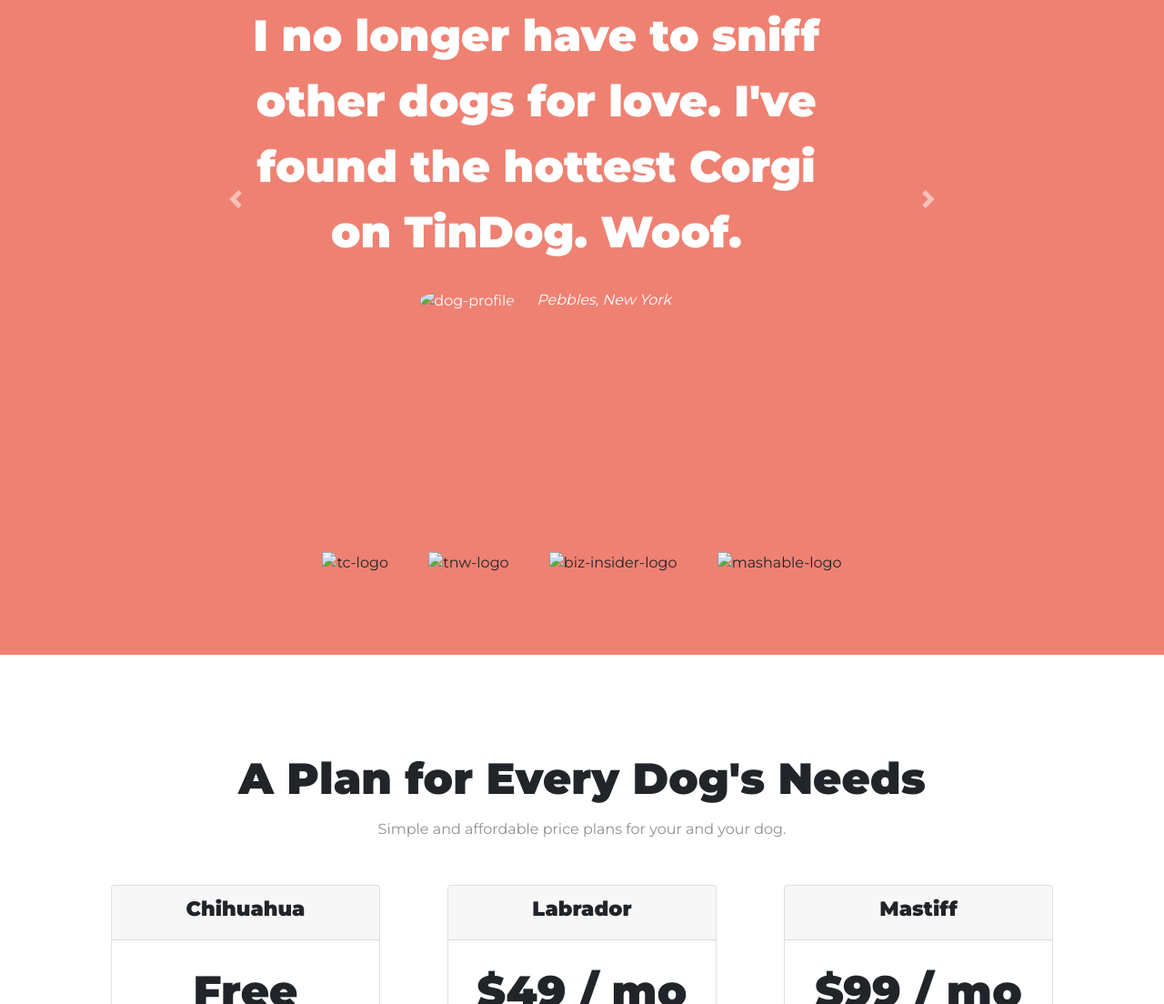
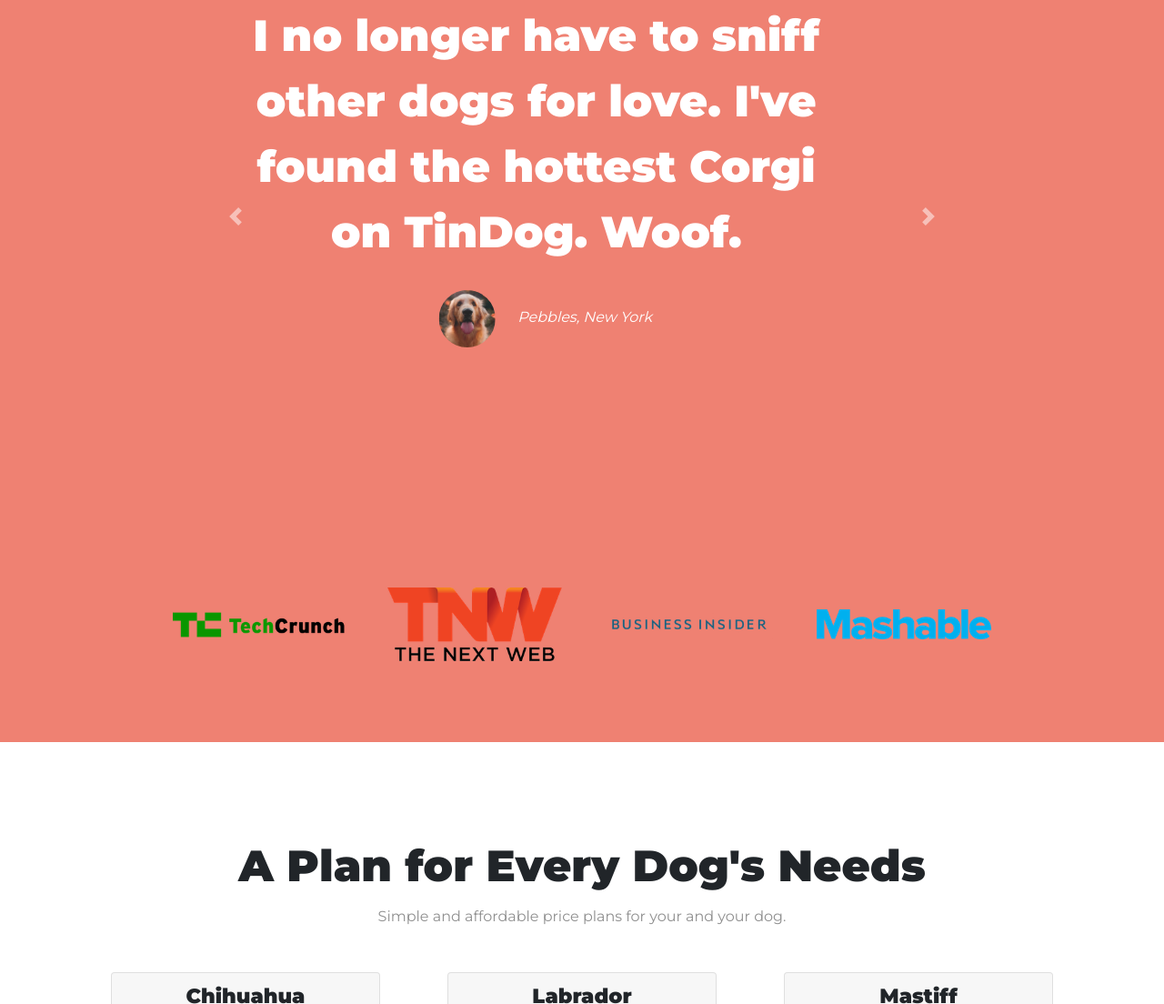
Before and after one commit to Sejal0987/tinDog, a plain HTML site: page index.html in a window 1280 px wide. Shown: the part 1248-2352 px from the top of the page at 91% size. Drawn offline with nearby package versions, Linux system fonts and the light colour scheme; files that its build step writes are made by us from their sources.

Commit message:
Update index.html

```diff
--- a/index.html
+++ b/index.html
@@ -9,7 +9,7 @@
   <script src="https://code.jquery.com/jquery-3.3.1.slim.min.js" integrity="sha384-q8i/X+965DzO0rT7abK41JStQIAqVgRVzpbzo5smXKp4YfRvH+8abtTE1Pi6jizo" crossorigin="anonymous"></script>
   <script src="https://cdnjs.cloudflare.com/ajax/libs/popper.js/1.14.7/umd/popper.min.js" integrity="sha384-UO2eT0CpHqdSJQ6hJty5KVphtPhzWj9WO1clHTMGa3JDZwrnQq4sF86dIHNDz0W1" crossorigin="anonymous"></script>
   <script src="https://stackpath.bootstrapcdn.com/bootstrap/4.3.1/js/bootstrap.min.js" integrity="sha384-JjSmVgyd0p3pXB1rRibZUAYoIIy6OrQ6VrjIEaFf/nJGzIxFDsf4x0xIM+B07jRM" crossorigin="anonymous"></script>
-  <link rel="stylesheet" href="css/styles.css">
+  <link rel="stylesheet" href="styles.css">
   <script defer src="https://use.fontawesome.com/releases/v5.0.7/js/all.js">
   </script>
 
@@ -56,7 +56,7 @@
           <button class="btn btn-outline-light btn-lg download-button" type="button">Download</button>
         </div>
         <div class="col-lg-6">
-          <img class="image" src="images/iphone6.png" alt="iphone-mockup">
+          <img class="image" src="iphone6.png" alt="iphone-mockup">
         </div>
       </div>
     </div>
@@ -96,12 +96,12 @@
       <div class="carousel-inner">
         <div class="carousel-item active">
           <h2 class="theading2">I no longer have to sniff other dogs for love. I've found the hottest Corgi on TinDog. Woof.</h2>
-          <img class="circular" src="images/dog-img.jpg" alt="dog-profile">
+          <img class="circular" src="dog-img.jpg" alt="dog-profile">
           <em>Pebbles, New York</em>
         </div>
         <div class="carousel-item">
           <h2 class="theading2" class="testimonial-text">My dog used to be so lonely, but with TinDog's help, they've found the love of their life. I think.</h2>
-          <img class=" circular testimonial-image" src="images/lady-img.jpg" alt="lady-profile">
+          <img class=" circular testimonial-image" src="lady-img.jpg" alt="lady-profile">
           <em>Beverly, Illinois</em>
         </div>
       </div>
@@ -120,10 +120,10 @@
   <!-- Press -->
 
   <section id="press">
-    <img class="logo" src="images/techcrunch.png" alt="tc-logo">
-    <img class="logo" src="images/tnw.png" alt="tnw-logo">
-    <img class="logo" src="images/bizinsider.png" alt="biz-insider-logo">
-    <img class="logo" src="images/mashable.png" alt="mashable-logo">
+    <img class="logo" src="techcrunch.png" alt="tc-logo">
+    <img class="logo" src="tnw.png" alt="tnw-logo">
+    <img class="logo" src="bizinsider.png" alt="biz-insider-logo">
+    <img class="logo" src="mashable.png" alt="mashable-logo">
 
   </section>
 
```
